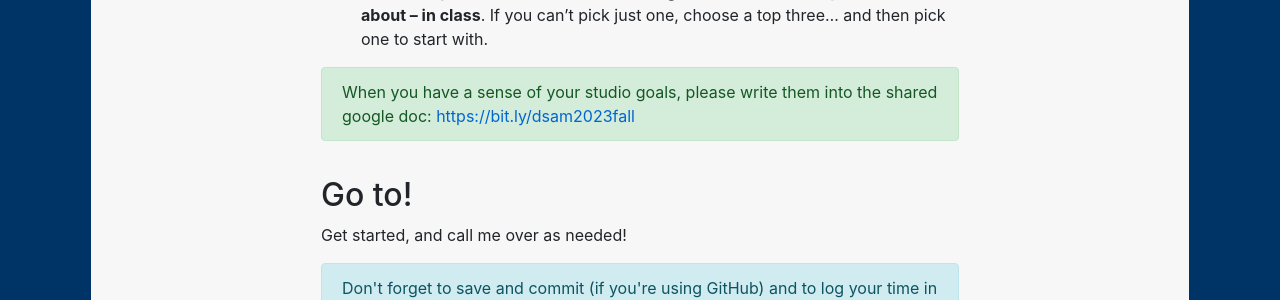
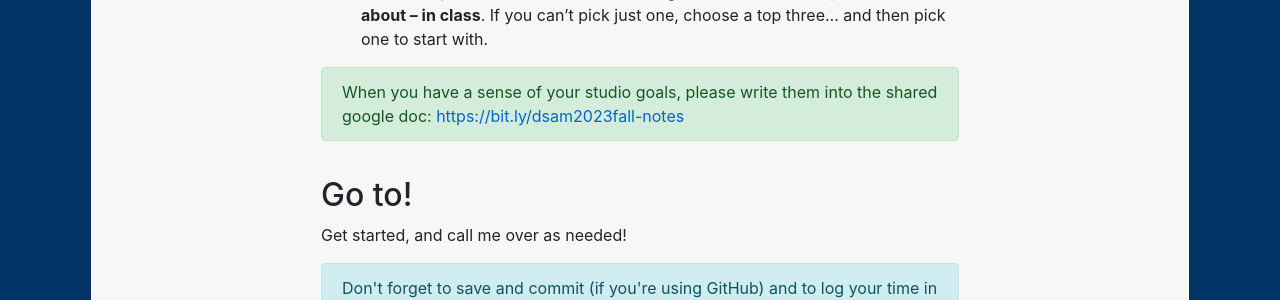
Before and after one commit to benmiller314/dsam2023fall, a Jekyll site: the page built from plans/week-11.md, in a window 1280 px wide and 900 px high, scrolled down 2315 px. Shown: the part 154-454 px from the top of the window. Built offline with Jekyll 4.4.1, drawn with Linux system fonts in a browser that asks for light colours; our own code applies the rules of GitHub Pages for plain Markdown files; some of the changed lines change nothing that is shown.

Commit message:
fix typo in shortlink to notes doc
oops

```diff
--- a/plans/week-11.md
+++ b/plans/week-11.md
@@ -134,7 +134,7 @@ Before we all split off, though, take a moment to check in with yourself: do som
 
 3. Look over your list, and **choose one thing you'd like to accomplish – or ask about – in class**. If you can't pick just one, choose a top three... and then pick one to start with.
 
-<div class="alert alert-success">When you have a sense of your studio goals, please write them into the shared google doc: <a href="https://bit.ly/dsam2023fall">https://bit.ly/dsam2023fall</a></div>
+<div class="alert alert-success">When you have a sense of your studio goals, please write them into the shared google doc: <a href="https://bit.ly/dsam2023fall-notes">https://bit.ly/dsam2023fall-notes</a></div>
 
 ## Go to!
 Get started, and call me over as needed!
```
